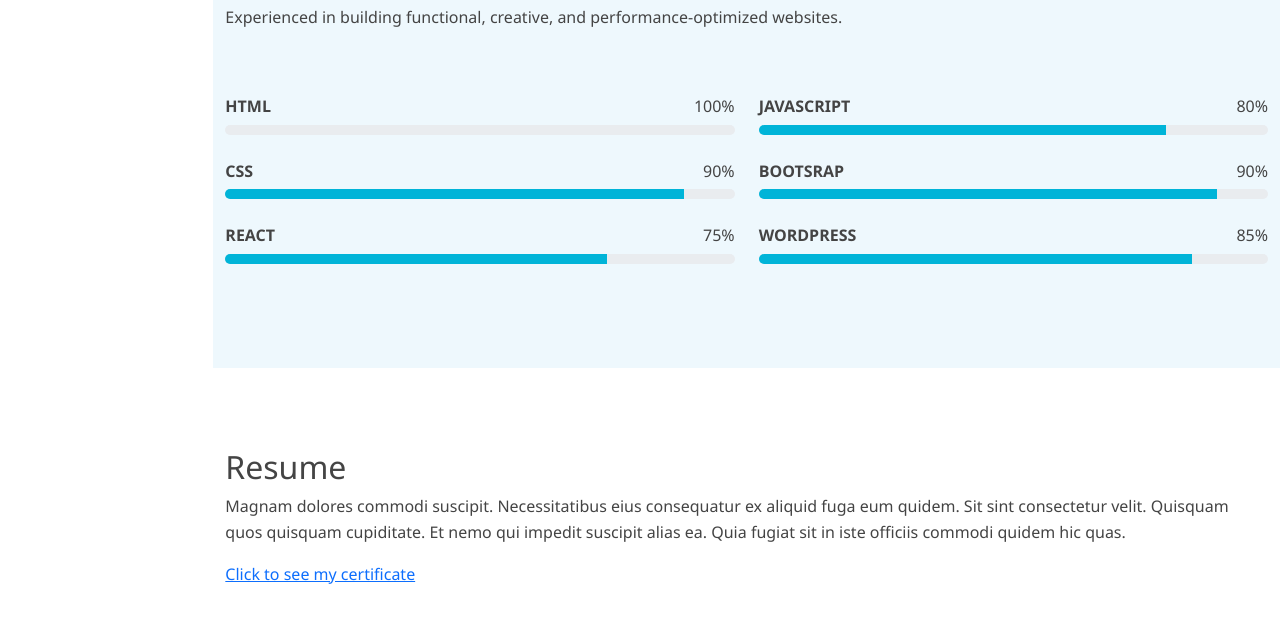
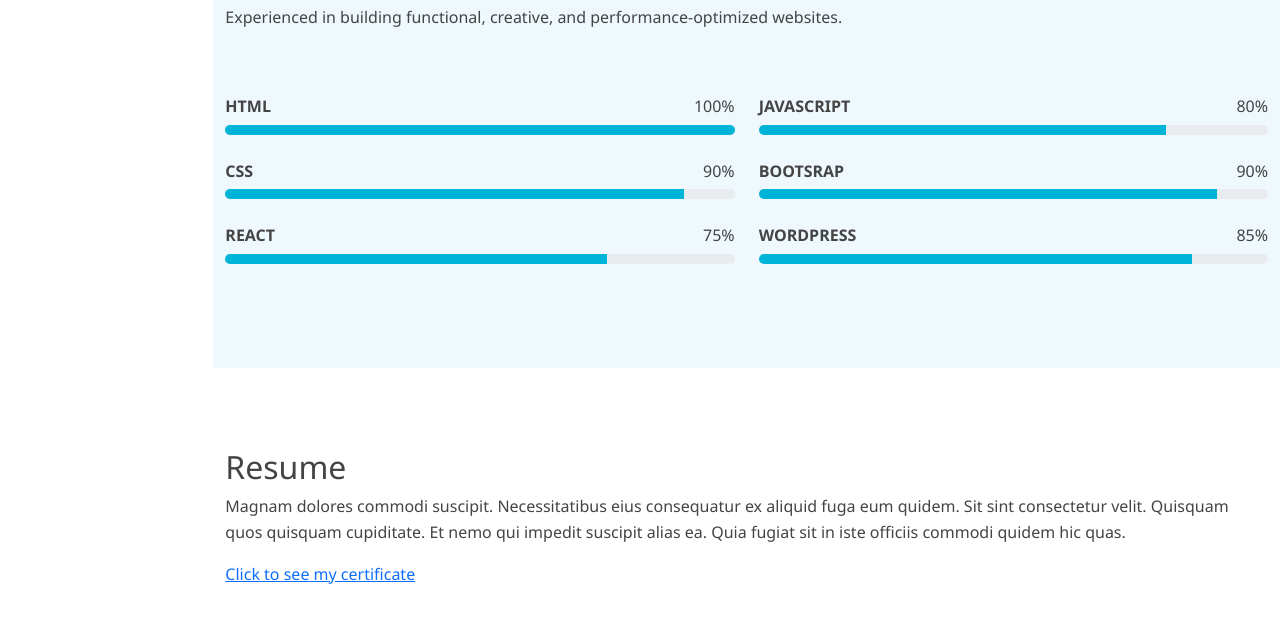
Before and after one commit to AHME532/Ahmed-developer, a plain HTML site: page index.html in a window 1280 px wide. Shown: the part 2063-2695 px from the top of the page. Drawn offline with nearby package versions, Linux system fonts and the light colour scheme.

Commit message:
Update index.html

```diff
--- a/index.html
+++ b/index.html
@@ -140,7 +140,7 @@
                                     <span>100%</span>
                                 </div>
                                 <div class="progress">
-                                   <div class="progress-bar1" data-width="90"></div>
+                                    <div class="progress-bar" role="progressbar" style="width: 100%" aria-valuenow="100" aria-valuemin="0" aria-valuemax="100"></div>
                                 </div>
                             </div>
 
```
